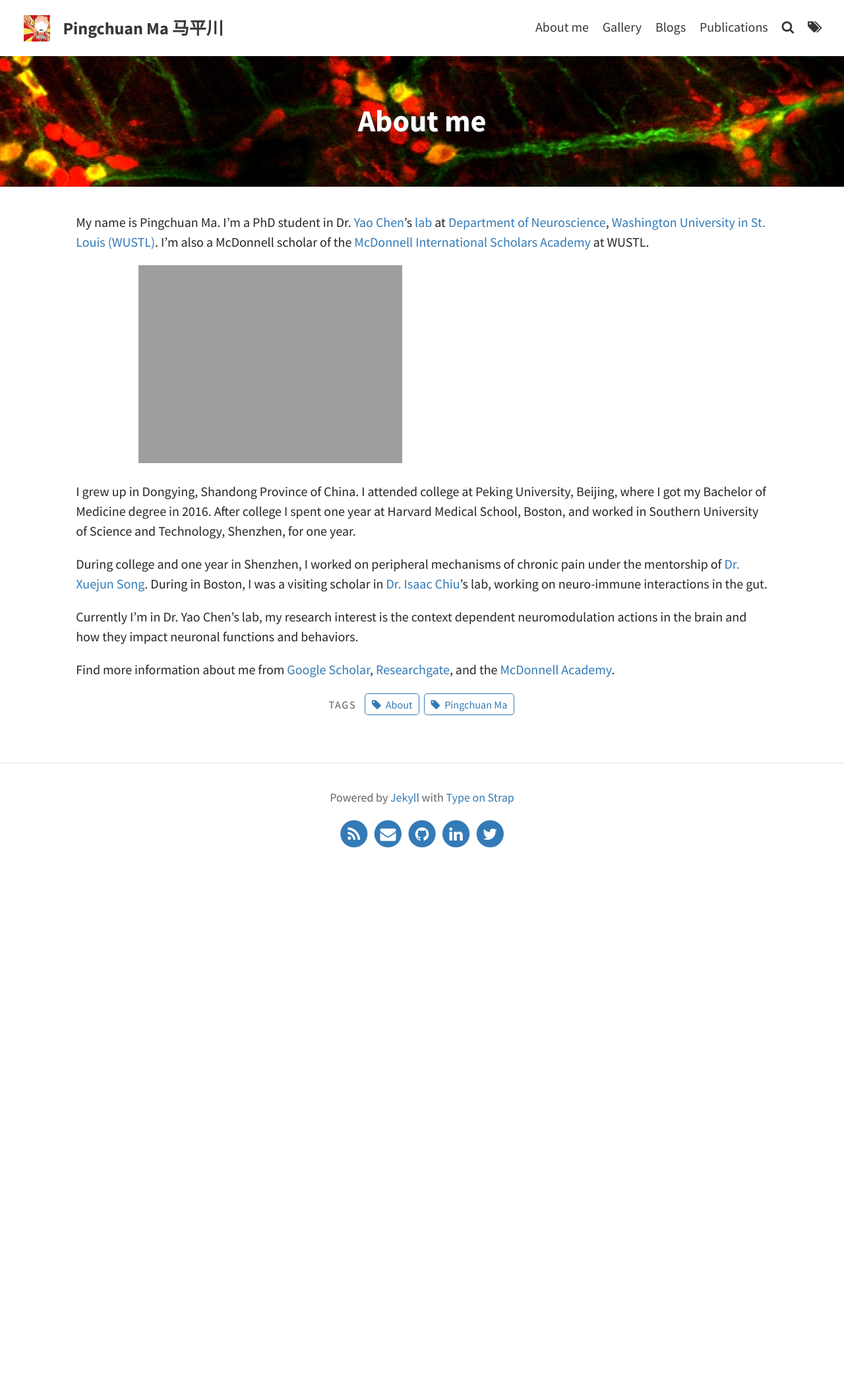
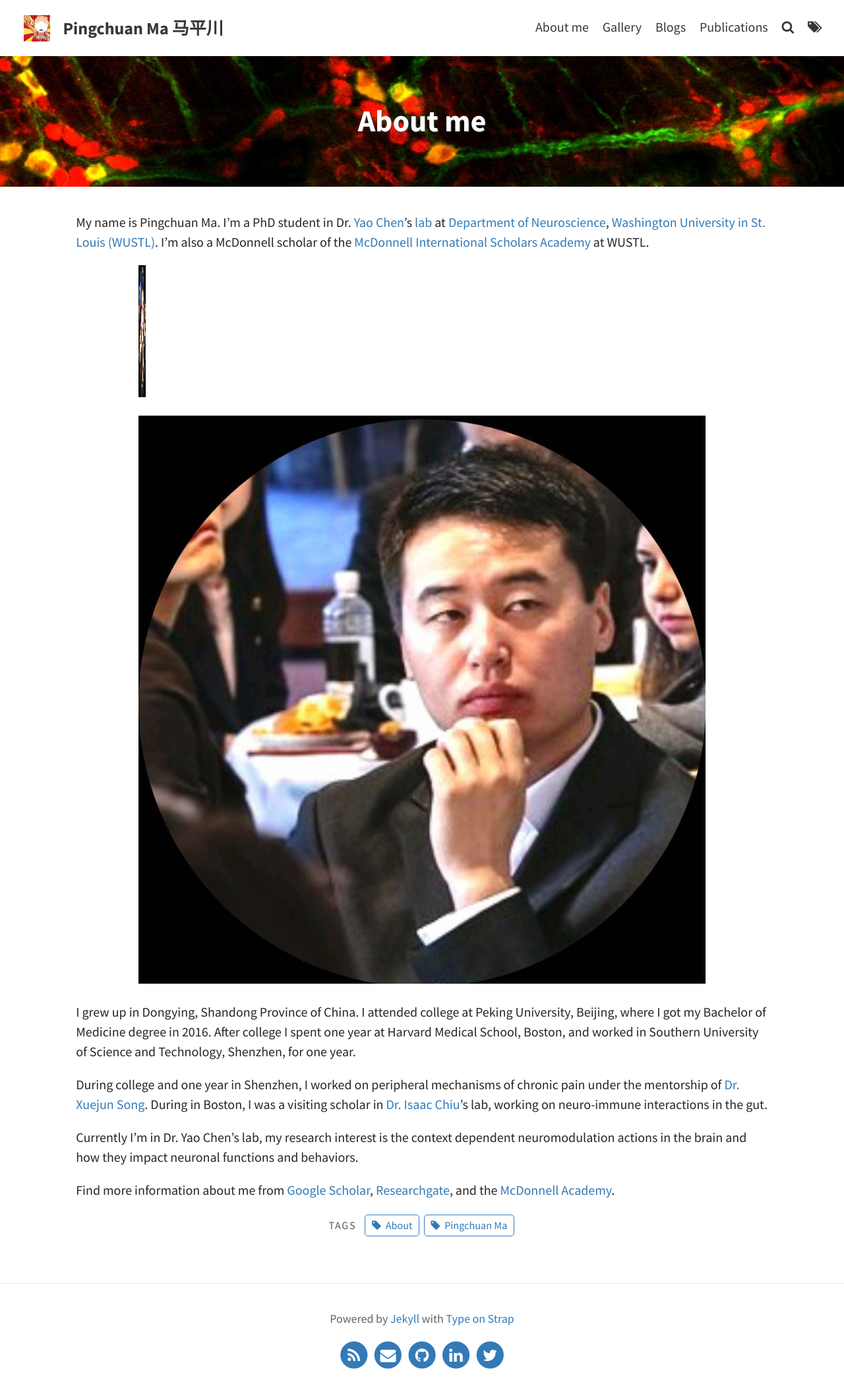
Before and after one commit to pcmaaaaa/pcmaaaaa.github.io, a Jekyll site: the page built from pages/about.md, in a window 1280 px wide. Shown: the whole page at 66% size. Built offline with Jekyll 4.4.1, drawn with Linux system fonts in a browser that asks for light colours; before the commit the page ends 1326 px from its top, so only the background shows below that.

Commit message:
image size

```diff
--- a/pages/about.md
+++ b/pages/about.md
@@ -8,7 +8,9 @@
 
 My name is Pingchuan Ma. I'm a PhD student in Dr. [Yao Chen](http://neurosci.wustl.edu/People/Faculty/Yao-Chen)'s [lab](https://sites.wustl.edu/yaochenlab/) at [Department of Neuroscience](http://neurosci.wustl.edu/), [Washington University in St. Louis (WUSTL)](https://wustl.edu/). I'm also a McDonnell scholar of the [McDonnell International Scholars Academy](https://global.wustl.edu/mcdonnell-academy/) at WUSTL.
 
-![Pingchuan]({{ "/assets/img/Pingchuan.jpg" | relative_url}} =2x)
+<img src="/assets/img/Pingchuan.jpg" height="200" width="200"  />
+
+![Pingchuan]({{ "/assets/img/Pingchuan.jpg" | relative_url}})
 
 I grew up in Dongying, Shandong Province of China. I attended college at Peking University, Beijing, where I got my Bachelor of Medicine degree in 2016. After college I spent one year at Harvard Medical School, Boston, and worked in Southern University of Science and Technology, Shenzhen, for one year.
 
```
Also changed, not shown: 1 other file.
